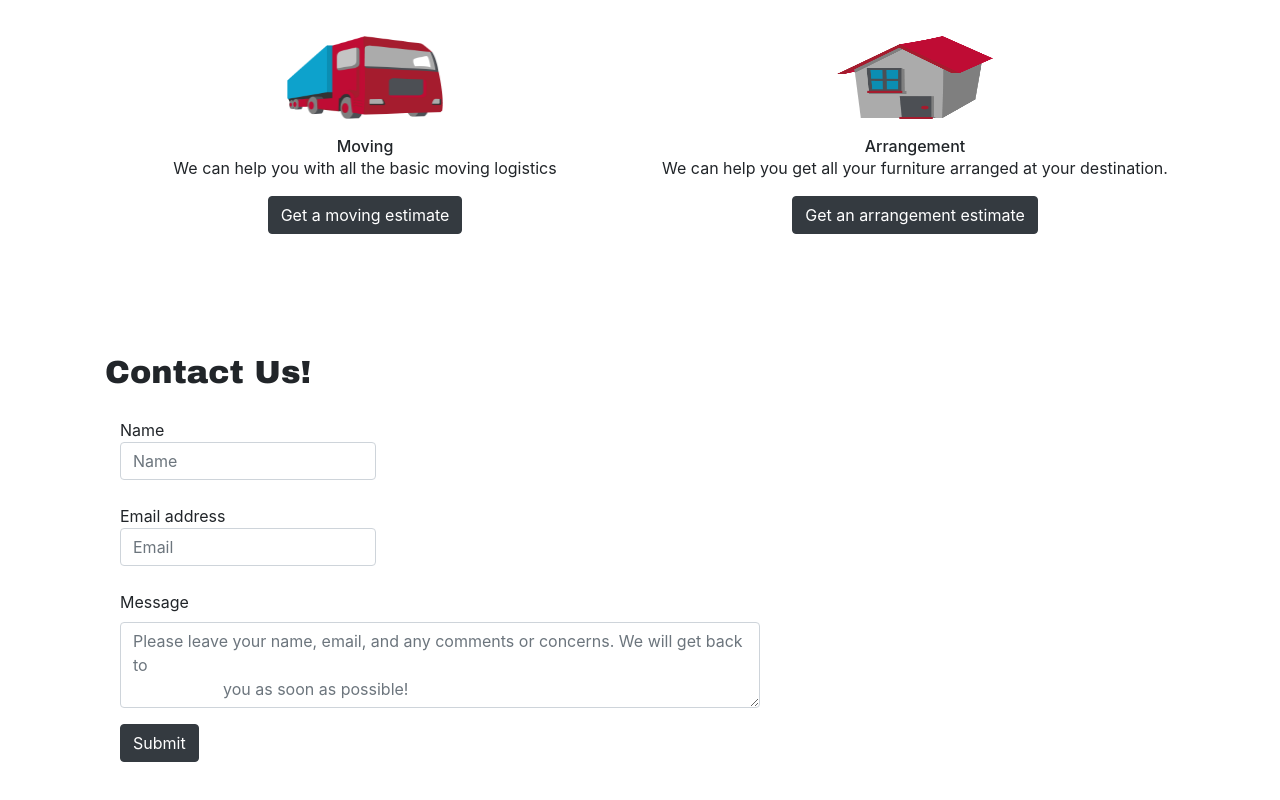
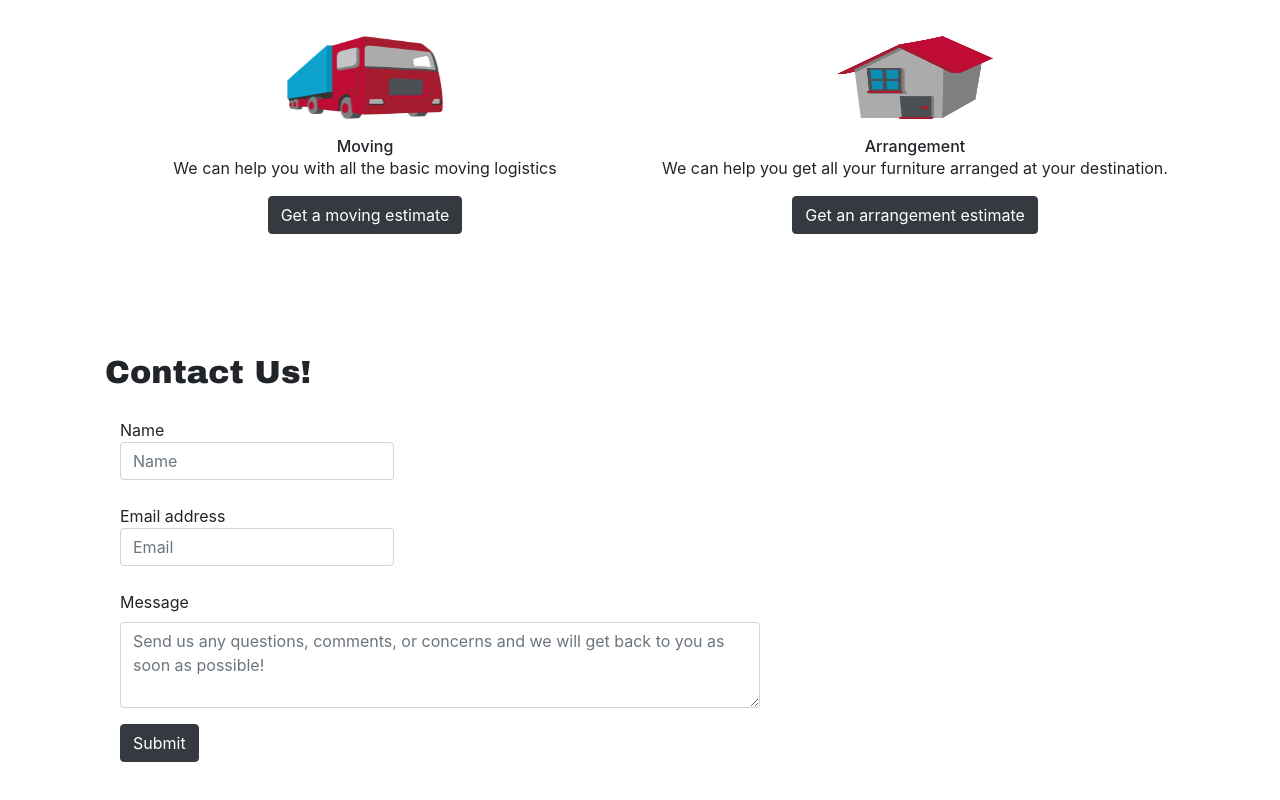
Before and after one commit to web-dev-carolina/CYCTrucking, a React (Create React App) app in the folder trucking-app/: page / in a window 1280 px wide. Shown: the part 848-1648 px from the top of the page. Built offline with nearby package versions, Linux system fonts and the light colour scheme.

Commit message:
minor tweaks

```diff
--- a/trucking-app/src/App.js
+++ b/trucking-app/src/App.js
@@ -1,25 +1,13 @@
-// import React, {useState, useEffect} from 'react';
-import NavbarContainer from './components/NavbarContainer';
-// import LoadingScreen from './pages/LoadingScreen'
-import 'bootstrap/dist/css/bootstrap.min.css';
+import React from 'react';
+import NavbarContainer from "./components/NavbarContainer";
+import "bootstrap/dist/css/bootstrap.min.css";
 
-function App() {
-  // const [loading, setLoading] = useState(true)
-
-  // useEffect(() => {
-  //   setTimeout(() => setLoading(false), 2500)
-  // }, [])
+const App = () => {
   return (
     <>
-    {/* { !loading ? (
-      <NavbarContainer>
-      </NavbarContainer>
-    ) : (
-      <LoadingScreen />
-    )} uses a loading screen*/}
-    <NavbarContainer></NavbarContainer>
+      <NavbarContainer></NavbarContainer>
     </>
   );
-}
+};
 
 export default App;
--- a/trucking-app/src/components/Contact.jsx
+++ b/trucking-app/src/components/Contact.jsx
@@ -40,7 +40,7 @@ const Contact = () => {
           <Card.Title className="sectionHeader">Contact Us!</Card.Title>
           <Container id="contactForm">
             <Form onSubmit={submitForm}>
-              <Form.Group style={{ width: "20vw" }}>
+              <Form.Group>
                 <Form.Label>
                   Name
                   <Form.Control
@@ -51,7 +51,7 @@ const Contact = () => {
                 </Form.Label>
               </Form.Group>
 
-              <Form.Group controlId="formBasicEmail" style={{ width: "20vw" }}>
+              <Form.Group controlId="formBasicEmail">
                 <Form.Label>
                   Email address
                   <Form.Control
@@ -70,8 +70,7 @@ const Contact = () => {
                 <Form.Control
                   as="textarea"
                   rows={3}
-                  placeholder="Please leave your name, email, and any comments or concerns. We will get back to
-                    you as soon as possible!"
+                  placeholder="Send us any questions, comments, or concerns and we will get back to you as soon as possible!"
                   onChange={(e) => setMessage(e.target.value)}
                 />
               </Form.Group>
--- a/trucking-app/src/components/NavbarContainer.jsx
+++ b/trucking-app/src/components/NavbarContainer.jsx
@@ -2,9 +2,9 @@ import React from "react";
 import { HashLink as HLink } from "react-router-hash-link";
 import { Route, Switch } from "react-router-dom";
 import { Navbar, Nav } from "react-bootstrap";
-import Landing from "../pages/Landing.jsx";
-import MovePricing from "../components/Pricing.jsx";
-import ArrangementPricing from "../components/Arrangement.jsx";
+import Landing from "./Landing";
+import MovePricing from "./Pricing";
+import ArrangementPricing from "./Arrangement";
 import "../styles/NavbarContainer.css";
 
 const NavbarContainer = () => {
@@ -19,11 +19,11 @@ const NavbarContainer = () => {
         collapseOnSelect
       >
         <Navbar.Brand className="mr-auto logo-nav">
-          <Nav.Link as={HLink} to="/#intro" style={{color: "black"}}>
+          <Nav.Link as={HLink} to="/#intro" style={{ color: "black" }}>
             &ensp;D&amp;D Bros Trucking
           </Nav.Link>
         </Navbar.Brand>
-        <Navbar.Toggle aria-controls="responsive-navbar-nav" />
+        <Navbar.Toggle />
         <Navbar.Collapse>
           <Nav className="mr-auto">
             <Nav.Link className="navLink" as={HLink} to="/#about">
--- a/trucking-app/src/index.js
+++ b/trucking-app/src/index.js
@@ -1,9 +1,9 @@
 import React from 'react';
 import ReactDOM from 'react-dom';
+import App from './App';
+import { BrowserRouter } from 'react-router-dom';
 import './index.css';
-import App from './App';
-import reportWebVitals from './reportWebVitals';
-import { BrowserRouter } from 'react-router-dom';
+// import reportWebVitals from './reportWebVitals';
 
 ReactDOM.render(
   <BrowserRouter>
@@ -15,4 +15,4 @@ ReactDOM.render(
 // If you want to start measuring performance in your app, pass a function
 // to log results (for example: reportWebVitals(console.log))
 // or send to an analytics endpoint. Learn more: https://bit.ly/CRA-vitals
-reportWebVitals();
+// reportWebVitals();
--- a/trucking-app/src/styles/contact.css
+++ b/trucking-app/src/styles/contact.css
@@ -1,4 +1,5 @@
 #contact {
     display: flex;
+    padding-bottom: 5vh;
     margin-bottom: 50px;
 }
```
Also changed, not shown: trucking-app/src/components/Landing.jsx (renamed from trucking-app/src/pages/Landing.jsx, +5 -5 lines), trucking-app/src/pages/Loading.css (deleted, +0 -7 lines), trucking-app/src/pages/LoadingScreen.jsx (deleted, +0 -17 lines), 1 other file (tests, documents, lock files or other folders).
